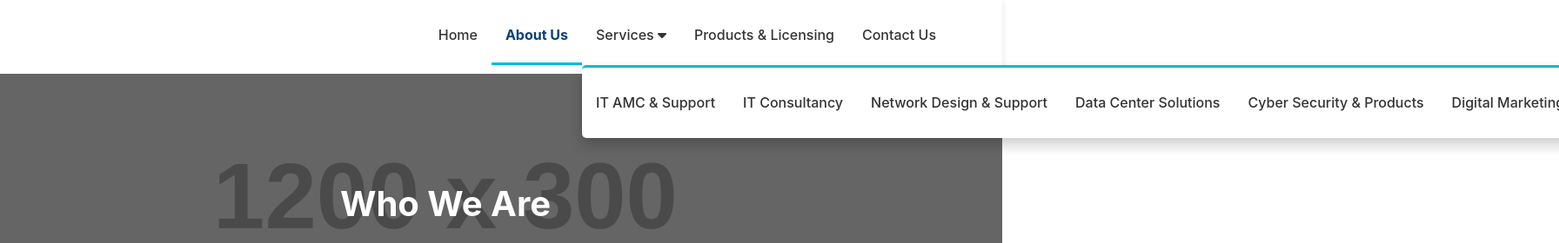
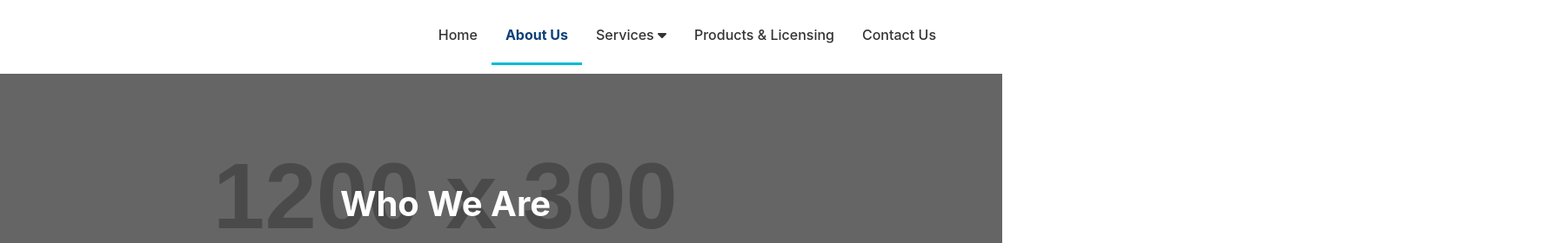
Before and after one commit to satpalsingh25/techbuildnexus.github.io, a plain HTML site: page about.html in a window 1280 px wide. Shown: the top 280 px of the page at 87% size, 1792 px wide, since content can reach past the window. Drawn offline with Linux system fonts and the light colour scheme; placeholder pictures from the web are drawn by us.

Commit message:
Update about.html

```diff
--- a/about.html
+++ b/about.html
@@ -402,7 +402,7 @@ p:after, div:after, span:after {
                     <li><a href="about.html" class="active">About Us</a></li>
                     <li class="dropdown">
                         <a href="services.html">Services <i class="fas fa-caret-down"></i></a>
-                        <ul class="dropdown-menu">
+                   <!--     <ul class="dropdown-menu">
                             <li><a href="service-amc.html">IT AMC & Support</a></li>
                             <li><a href="service-consultancy.html">IT Consultancy</a></li>
                             <li><a href="service-network.html">Network Design & Support</a></li>
@@ -415,7 +415,7 @@ p:after, div:after, span:after {
                             <li><a href="service-itot.html">IT/OT Consultancy</a></li>
                             <li><a href="service-appdev.html">App Development</a></li>
                             <li><a href="service-erp.html">SAP / Oracle Support</a></li>
-                        </ul>
+                        </ul>-->
                     </li>
                     <li><a href="products.html">Products & Licensing</a></li>
                     <li><a href="contact.html">Contact Us</a></li>
```
